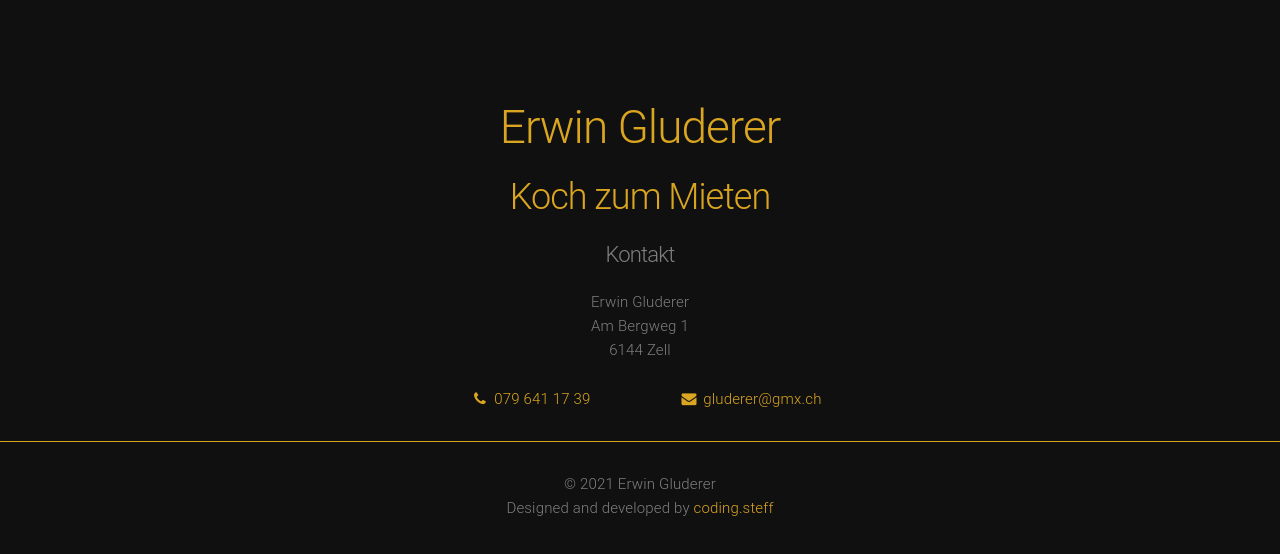
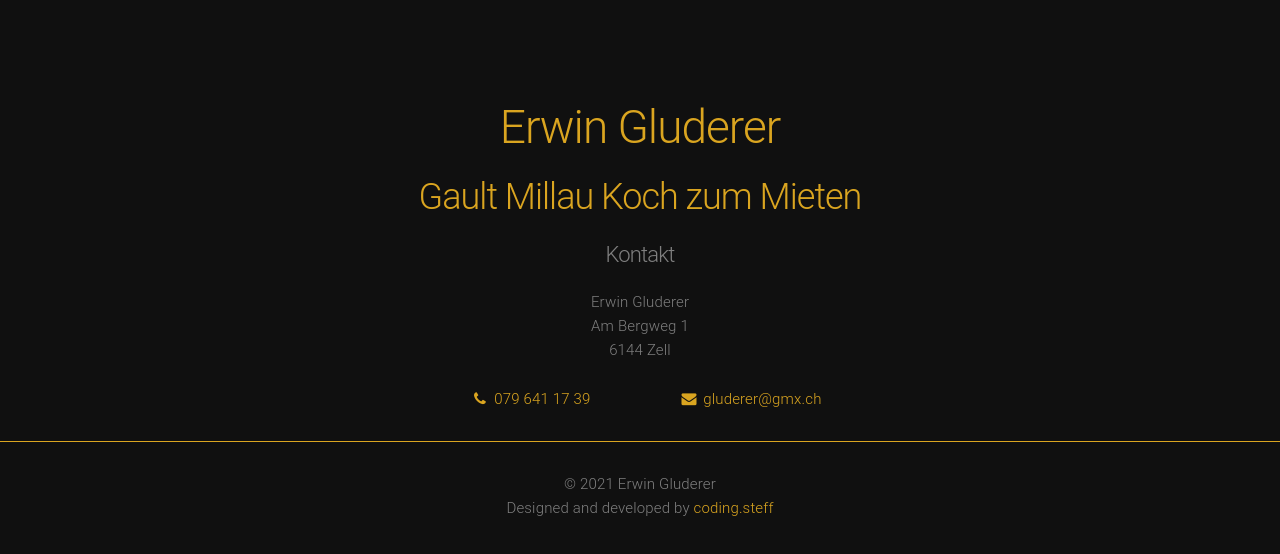
Before and after one commit to codingsteff/gluderer-ch, a website built with webpack: page src/index.html in a window 1280 px wide. Built offline with nearby package versions, Linux system fonts and the light colour scheme.

Commit message:
GaultMillau added

```diff
--- a/src/index.html
+++ b/src/index.html
@@ -16,7 +16,7 @@
 
     <section id="headline" class="container text-center">
         <h1>Erwin Gluderer</h1>
-        <h2>Koch zum Mieten</h2>
+        <h2>Gault Millau Koch zum Mieten</h2>
     </section>
 
     <!-- <hr> -->
```
